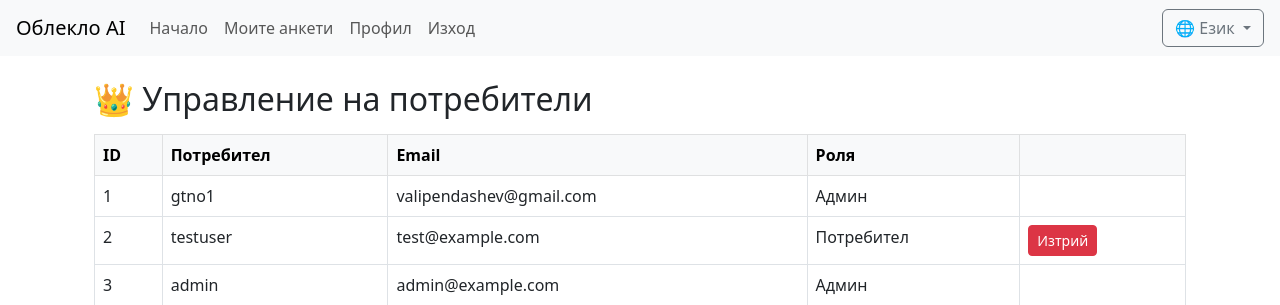
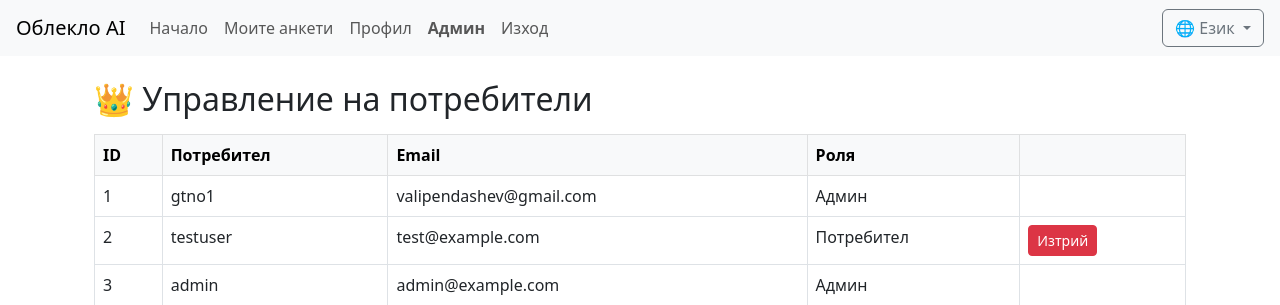
Before and after one commit to codingburgas/2425-11-b-pp-student-practices-assignment-vbpendashev21, a Flask app: page /admin/users in a window 1280 px wide. Shown: the top 305 px of the page. Run offline with Flask 3, Linux system fonts and the light colour scheme; a user stored in the database is signed in.

Commit message:
Update base.html

```diff
--- a/app/templates/base.html
+++ b/app/templates/base.html
@@ -1,4 +1,3 @@
-
 <!DOCTYPE html>
 <html lang="bg">
 <head>
@@ -14,6 +13,9 @@
         {% if current_user.is_authenticated %}
             <li class="nav-item"><a class="nav-link {% if request.endpoint == 'main.my_surveys' %}fw-bold{% endif %}" href="{{ url_for('main.my_surveys') }}">{{ 'Моите анкети' if session.get('lang') != 'en' else 'My Surveys' }}</a></li>
             <li class="nav-item"><a class="nav-link {% if request.endpoint == 'main.profile' %}fw-bold{% endif %}" href="{{ url_for('main.profile') }}">{{ 'Профил' if session.get('lang') != 'en' else 'Profile' }}</a></li>
+            {% if current_user.role == 'admin' %}
+            <li class="nav-item"><a class="nav-link {% if request.endpoint == 'main.admin_users' %}fw-bold{% endif %}" href="{{ url_for('main.admin_users') }}">{{ 'Админ' if session.get('lang') != 'en' else 'Admin' }}</a></li>
+            {% endif %}
             <li class="nav-item"><a class="nav-link" href="{{ url_for('main.logout') }}">{{ 'Изход' if session.get('lang') != 'en' else 'Logout' }}</a></li>
         {% else %}
             <li class="nav-item"><a class="nav-link {% if request.endpoint == 'main.login' %}fw-bold{% endif %}" href="{{ url_for('main.login') }}">{{ 'Вход' if session.get('lang') != 'en' else 'Login' }}</a></li>
@@ -42,9 +44,9 @@
         {% endfor %}
       {% endif %}
     {% endwith %}
-
     {% block content %}{% endblock %}
 </div>
+
 <script src="https://cdn.jsdelivr.net/npm/bootstrap@5.3.0/dist/js/bootstrap.bundle.min.js"></script>
 </body>
 </html>
```
Lines whose indentation alone changed are shown as unchanged.
